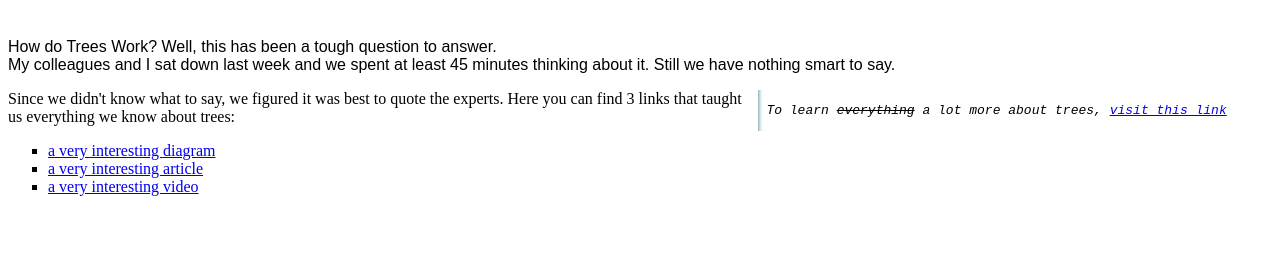
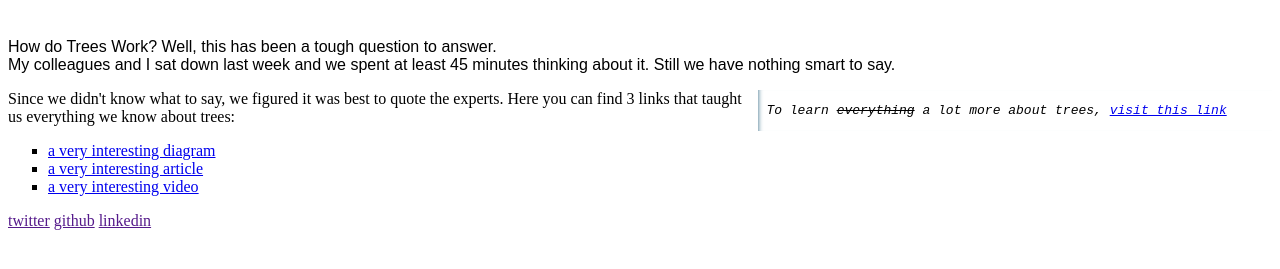
Before and after one commit to lab-antwerp-1/Group1-HTML_CSS, a website: page index.html in a window 1280 px wide. Shown: the part 121-390 px from the top of the page. Drawn offline with Linux system fonts and the light colour scheme.

Commit message:
Update index.html

```diff
--- a/index.html
+++ b/index.html
@@ -69,16 +69,8 @@
       </ul>
     </article>
 
-
-    <!-- **************************************************************** -->
-
-
-
-
-
-
-
-
-
+  <footer class="top-divider spaced-items">
+      <a href="">twitter</a> <a href="">github</a> <a href="">linkedin</a>
+    </footer>
   </body>
-  </html>
+</html>
```
